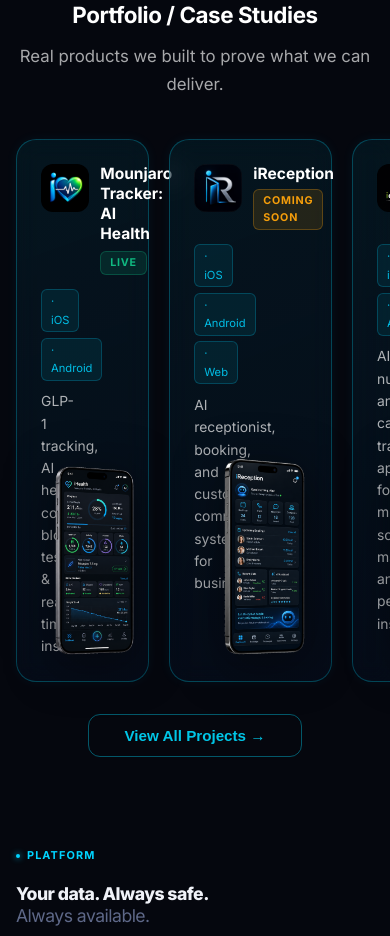
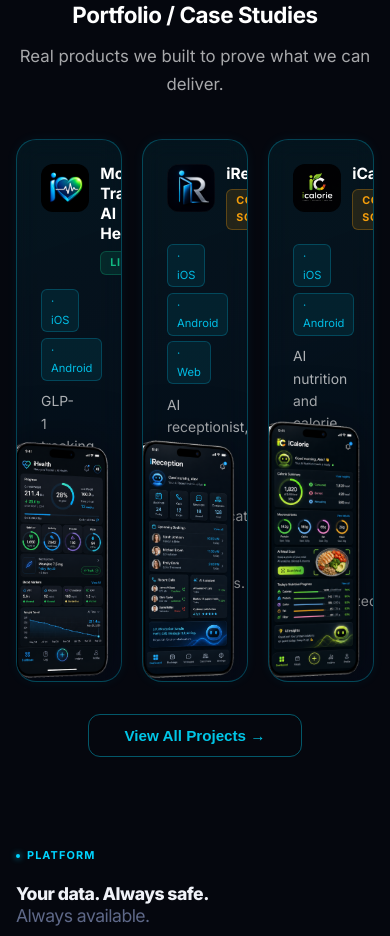
Before and after one commit to Sabbasromania-ai/mysmartapp-site, a React (Vite) app: page / in a window 390 px wide. Shown: the part 2480-3416 px from the top of the page. Built offline with nearby package versions, Linux system fonts and the light colour scheme.

Commit message:
Fix portfolio card: larger phone mockups, absolute positioned

```diff
--- a/src/components/Features.tsx
+++ b/src/components/Features.tsx
@@ -295,11 +295,14 @@
                 borderRadius: '20px',
                 padding: '1.5rem',
                 cursor: 'pointer',
+                position: 'relative',
+                overflow: 'hidden',
                 transform: hovered === i ? 'translateY(-5px)' : 'translateY(0)',
                 transition: 'all 0.25s ease',
                 display: 'flex',
                 flexDirection: 'column',
                 gap: '0.9rem',
+                minHeight: '260px',
               }}
             >
               {/* Top: logo + name + badge */}
@@ -329,9 +332,8 @@
                 </div>
               </div>
 
-              {/* Middle: platforms + desc on left, phone on right */}
-              <div style={{ display: 'flex', gap: '0.75rem', alignItems: 'flex-start', flex: 1 }}>
-                <div style={{ flex: 1, minWidth: 0, display: 'flex', flexDirection: 'column', gap: '0.6rem' }}>
+              {/* Middle: text left, phone absolute right */}
+              <div style={{ flex: 1, display: 'flex', flexDirection: 'column', gap: '0.6rem', maxWidth: '58%' }}>
                 {/* platform chips */}
                 <div style={{ display: 'flex', gap: '0.35rem', flexWrap: 'wrap' }}>
                   {card.platforms.map(p => (
@@ -353,21 +355,22 @@
                 </p>
               </div>
 
-                {/* Phone mockup image */}
+              {/* Phone mockup — absolute, large, visually dominant */}
               <img
                 src={card.mockupSrc}
                 alt={card.name + ' mockup'}
                 style={{
-                    height: 200,
-                    width: 'auto',
+                  position: 'absolute',
+                  right: '10px',
+                  bottom: '0',
+                  width: 'clamp(120px, 40%, 185px)',
+                  height: 'auto',
                   objectFit: 'contain',
                   objectPosition: 'center bottom',
-                    flexShrink: 0,
-                    alignSelf: 'flex-end',
-                    filter: 'drop-shadow(0 8px 24px rgba(0,0,0,0.5))',
+                  filter: 'drop-shadow(0 8px 28px rgba(0,0,0,0.55))',
+                  pointerEvents: 'none',
                 }}
               />
-              </div>
             </div>
           ))}
         </div>
```
Lines whose indentation alone changed are shown as unchanged.
